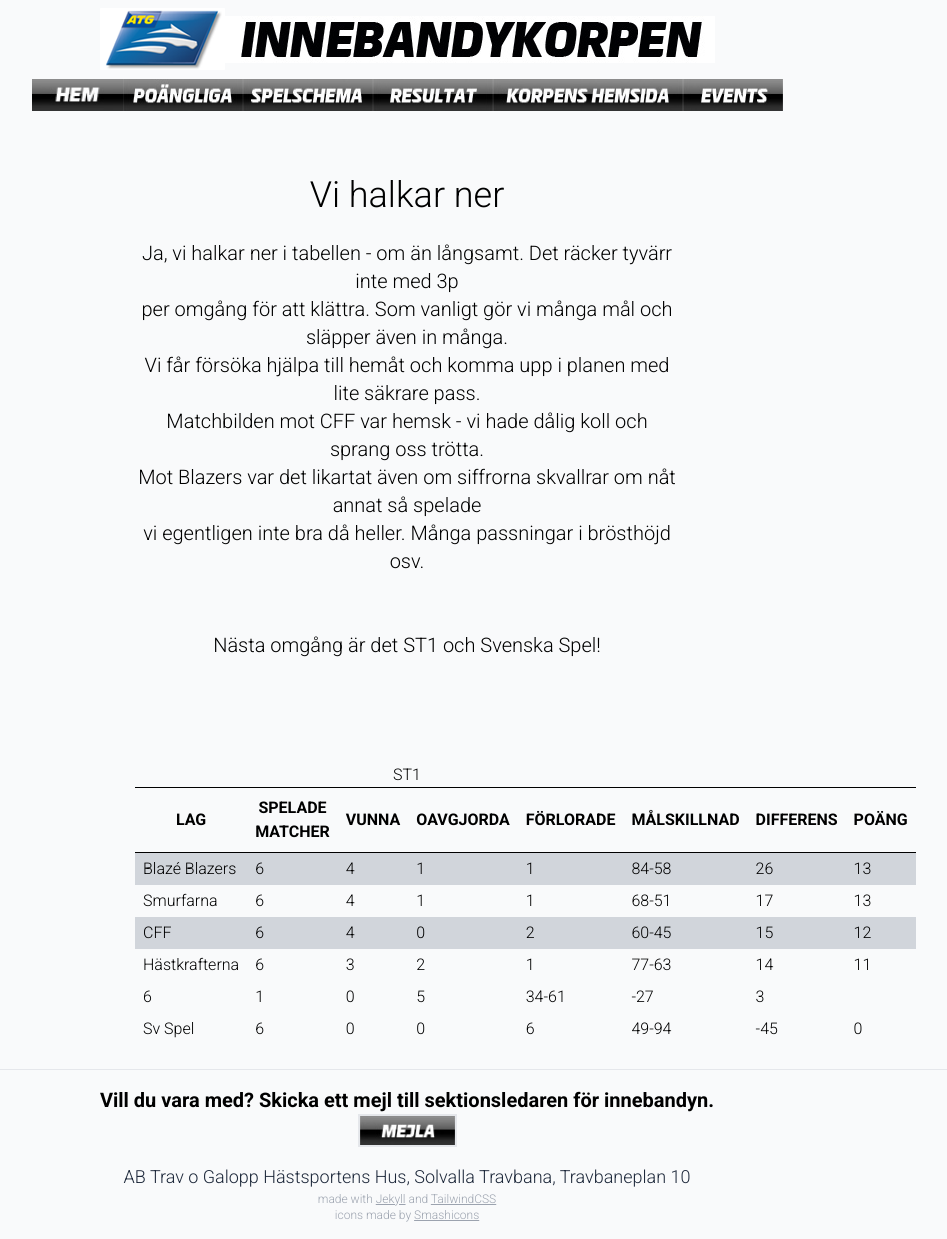
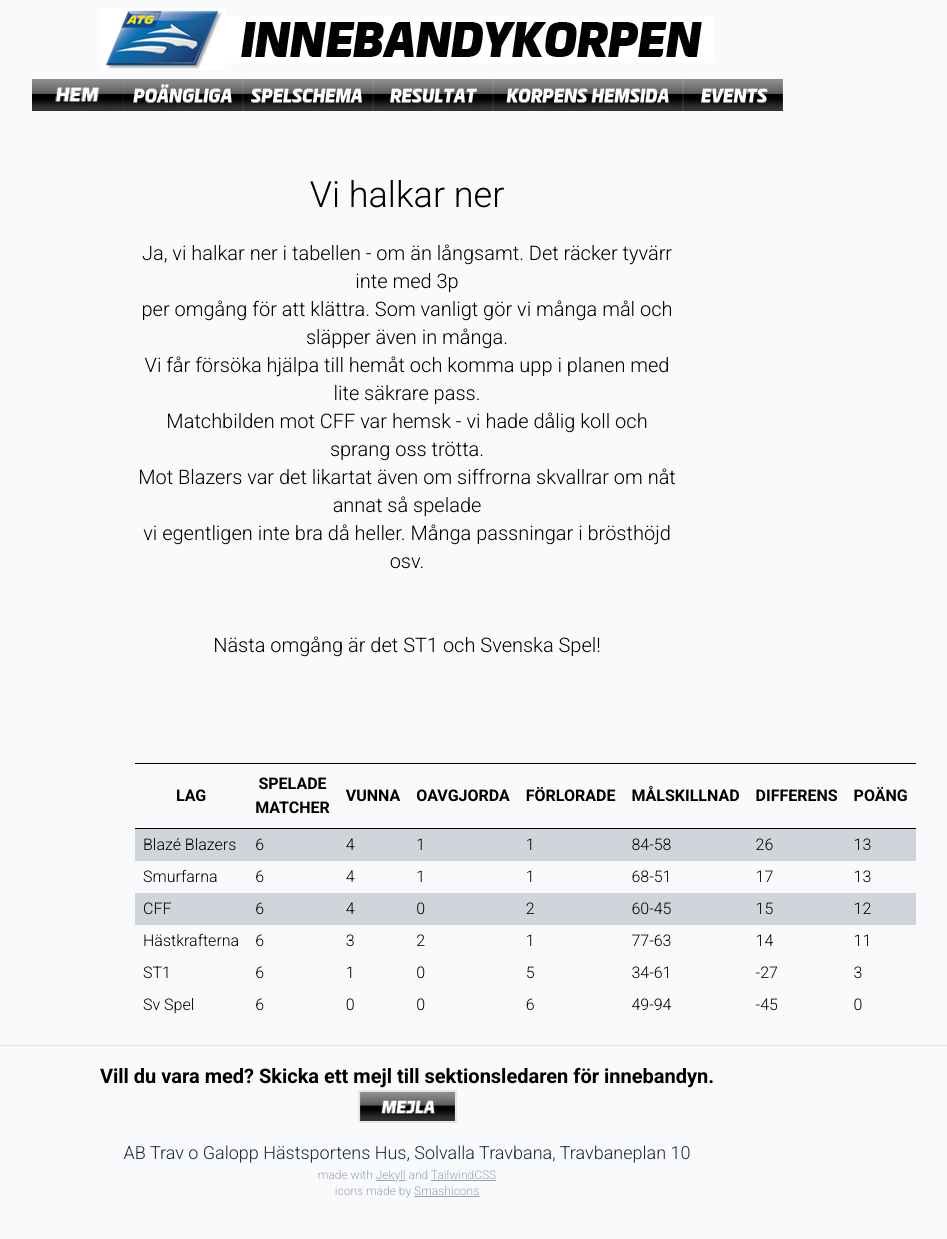
Before and after one commit to andreashogvall/andreashogvall.github.io, a Jekyll site: the page built from index.html, in a window 1280 px wide. Shown: the whole page, without its empty margins (233-1180 px from the left). Built offline with Jekyll 4.4.1, drawn with Linux system fonts in a browser that asks for light colours; nearby versions of some CDN libraries; after the commit the page ends 1215 px from its top, so only the background shows below that.

Commit message:
Add files via upload

```diff
--- a/index.html
+++ b/index.html
@@ -158,7 +158,7 @@
 					11
 				</td>
 			</tr>
-				<tr class="py-1 px-2">
+				<td class="py-1 px-2">
 					ST1
 				</td>
 				<td class="py-1 px-2">
```
